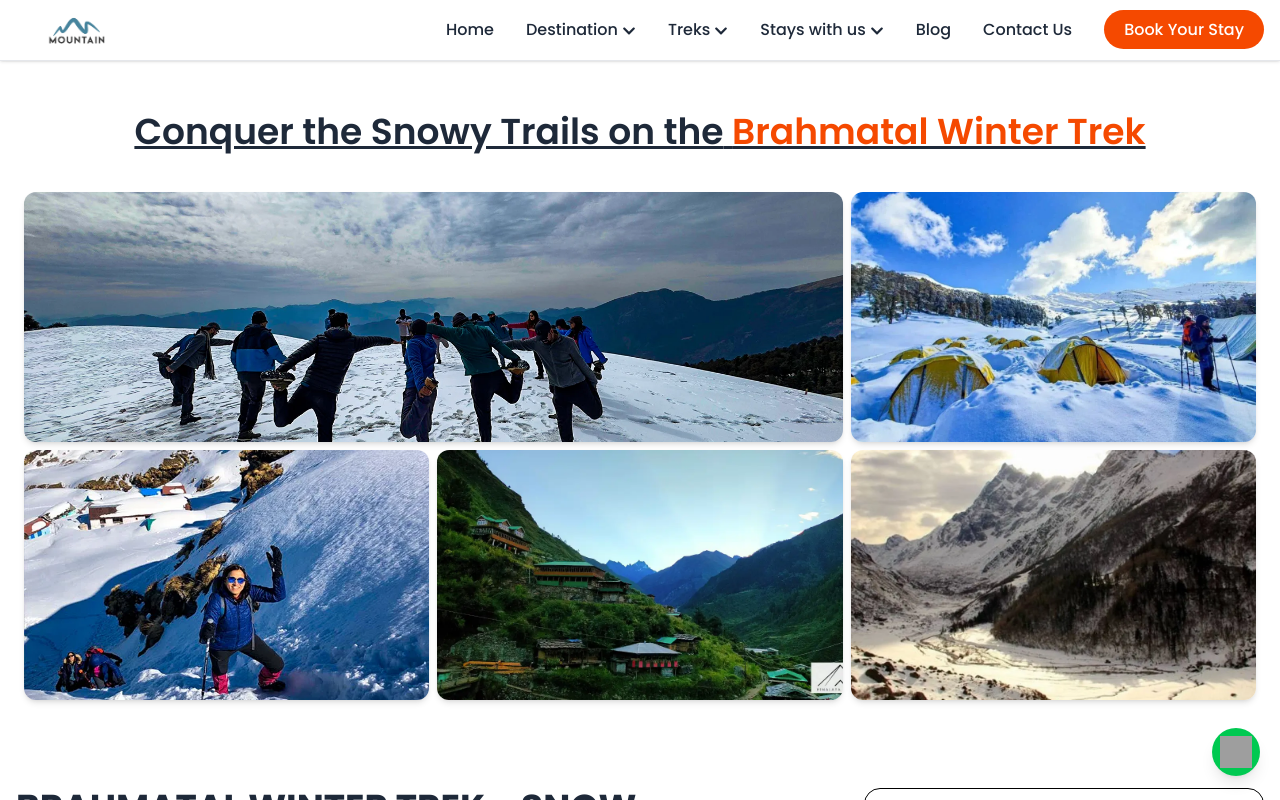
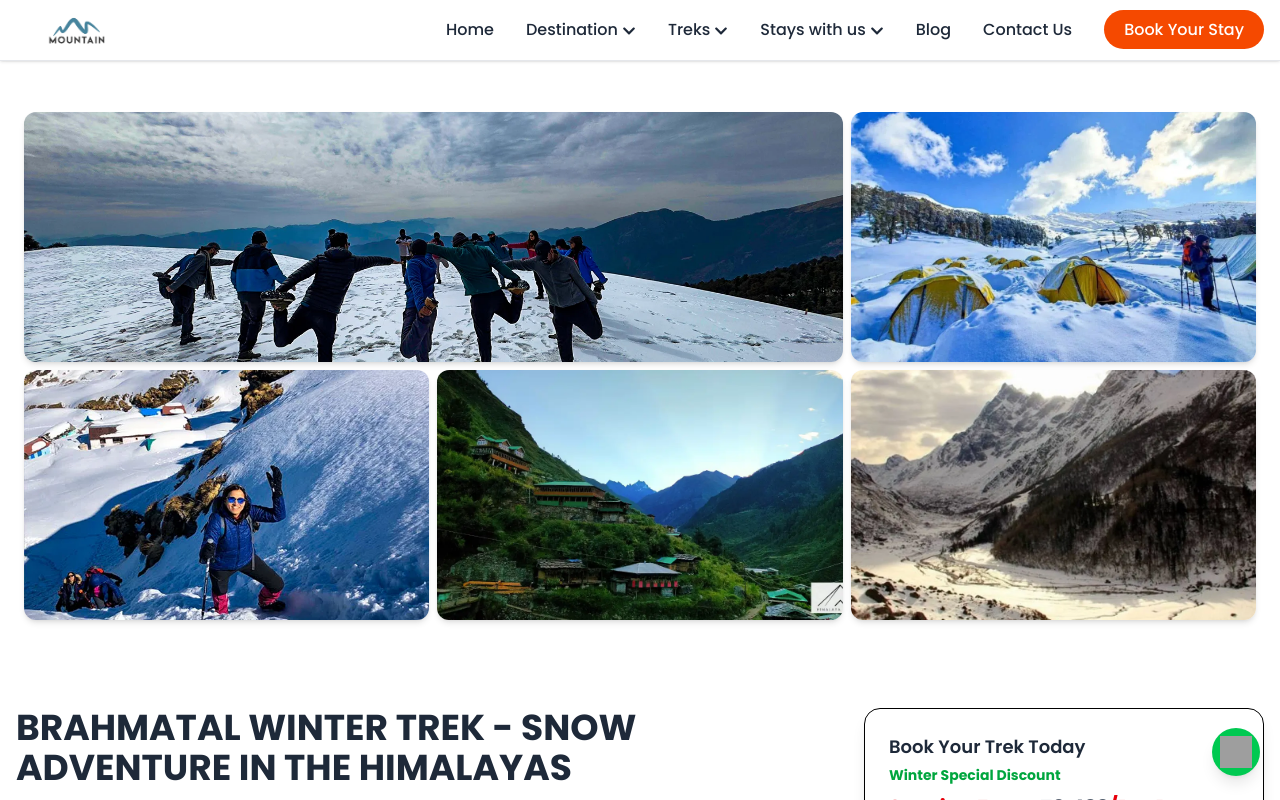
Before and after one commit to meenupal/LatstMountain, a Next.js app: page /Bramtal in a window 1280 px wide. Shown: the top 800 px of the page. Built offline with nearby package versions, Linux system fonts and the light colour scheme; grey boxes are pictures that could not be loaded.

Commit message:
Added homepage content

```diff
--- a/src/app/Bramtal/page.js
+++ b/src/app/Bramtal/page.js
@@ -384,10 +384,10 @@ export default function BrahmatalWinterTrek() {
     <>
       {/* Hero Section */}
       <section className="max-w-7xl mx-auto px-4 sm:px-6 py-12 mt-16">
-        <h2 className="text-4xl font-semibold text-center text-gray-800 mb-10 underline">
-          Conquer the Snowy Trails on the{" "}
+        {/* <h2 className="text-4xl font-semibold text-center text-gray-800 mb-10 underline">
+          Conquer the Snowy Trails on the
           <span className="text-[#F54900]">Brahmatal Winter Trek</span>
-        </h2>
+        </h2> */}
         <div className="grid grid-cols-1 sm:grid-cols-2 lg:grid-cols-3 gap-2 auto-rows-[220px] md:auto-rows-[250px]">
           {destinations.map((item, index) => (
             <div
```
